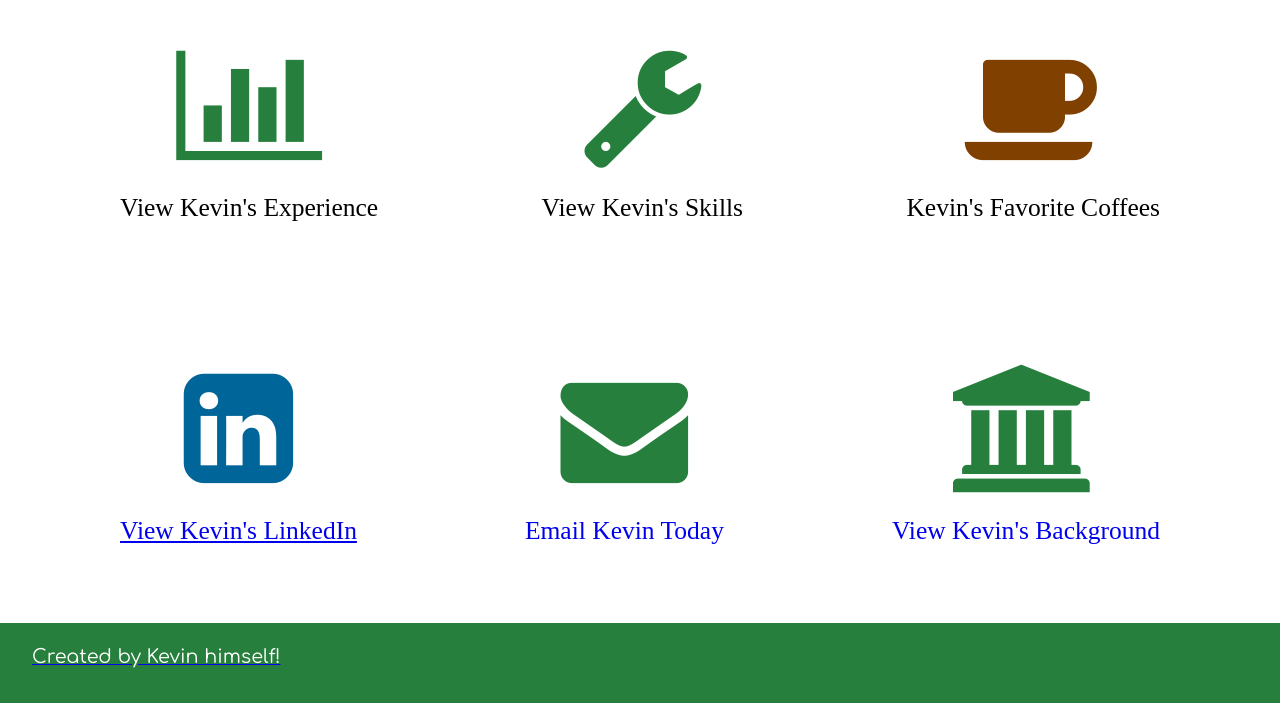
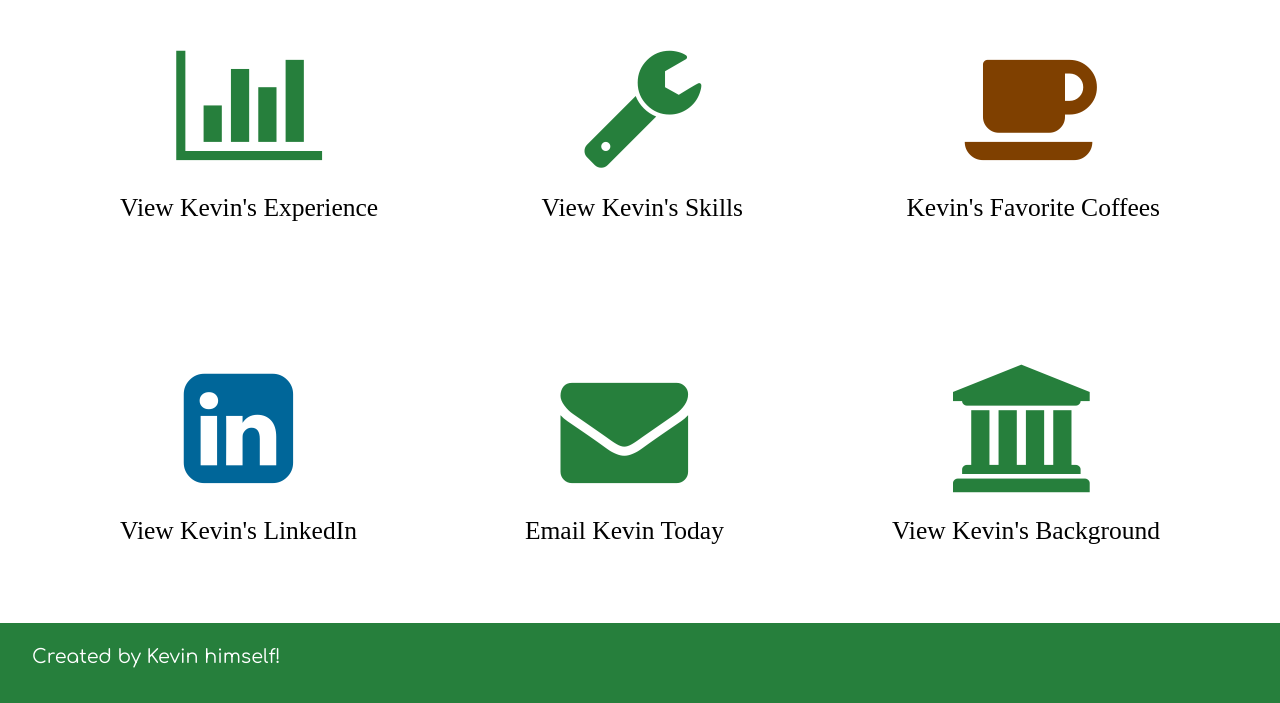
Before and after one commit to krj5063/PersonalPortfolio2, a plain HTML site: page index.html in a window 1280 px wide. Shown: the part 550-1253 px from the top of the page. Drawn offline with Linux system fonts and the light colour scheme; a web font is replaced by a local one.

Commit message:
Update index.html

```diff
--- a/index.html
+++ b/index.html
@@ -27,7 +27,7 @@
 
 <div class="homemiddle">
 		<ul>
-			<li class="listitems" id="listleft"><a href="www.linkedin.com/pub/kevin-jolly/38/832/130" target="_blank"><i class="fa fa-linkedin-square fa-5x"></i><br><br>View Kevin's LinkedIn</li>
+			<li class="listitems" id="listleft"><i class="fa fa-linkedin-square fa-5x"></i><br><br>View Kevin's LinkedIn</li>
 			<li class="listitems" id="listmiddle"><i class="fa fa-envelope fa-5x"></i><br><br>Email Kevin Today</li>
 			<li class="listitems" id="listright"><i class="fa fa-university fa-5x"></i><br><br>View Kevin's Background</li>
         </ul>
```
